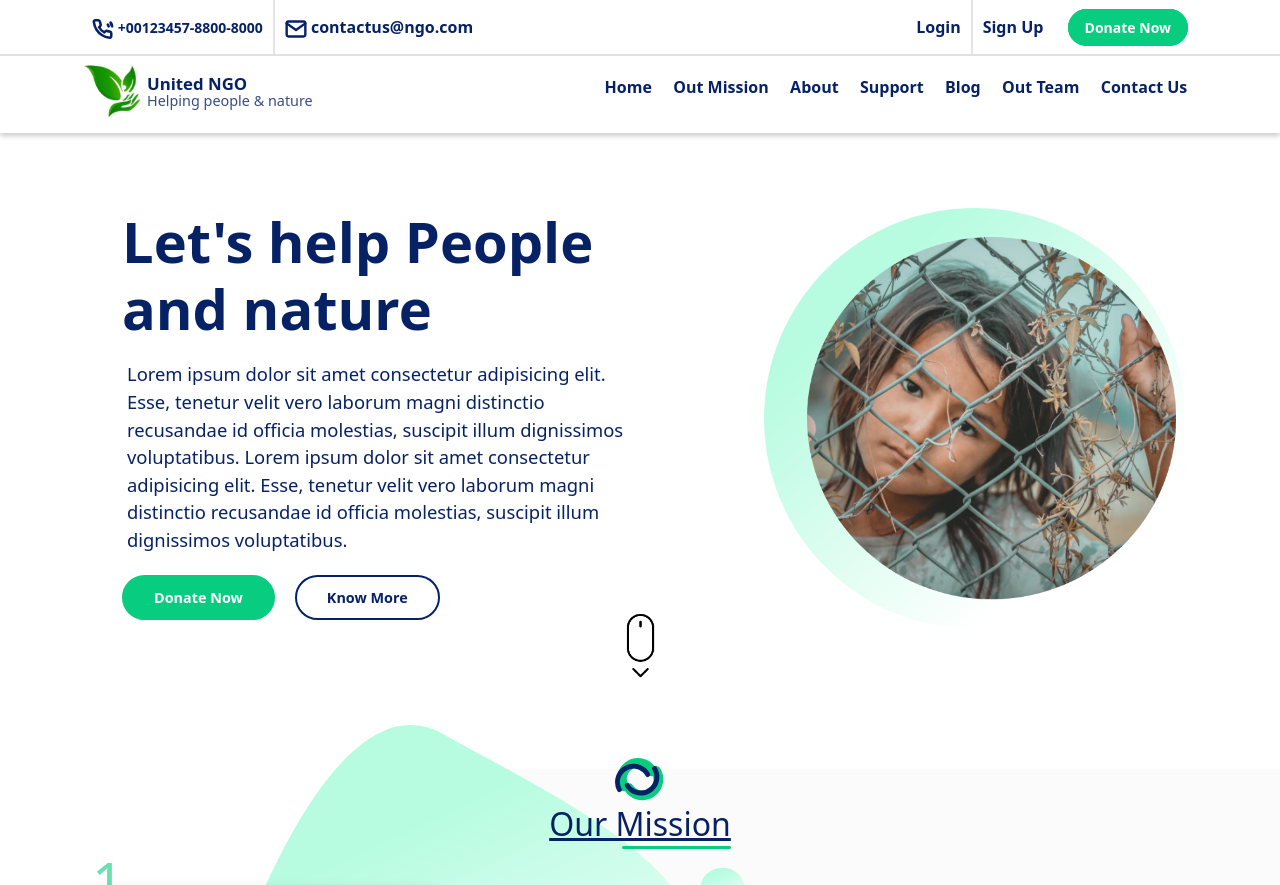
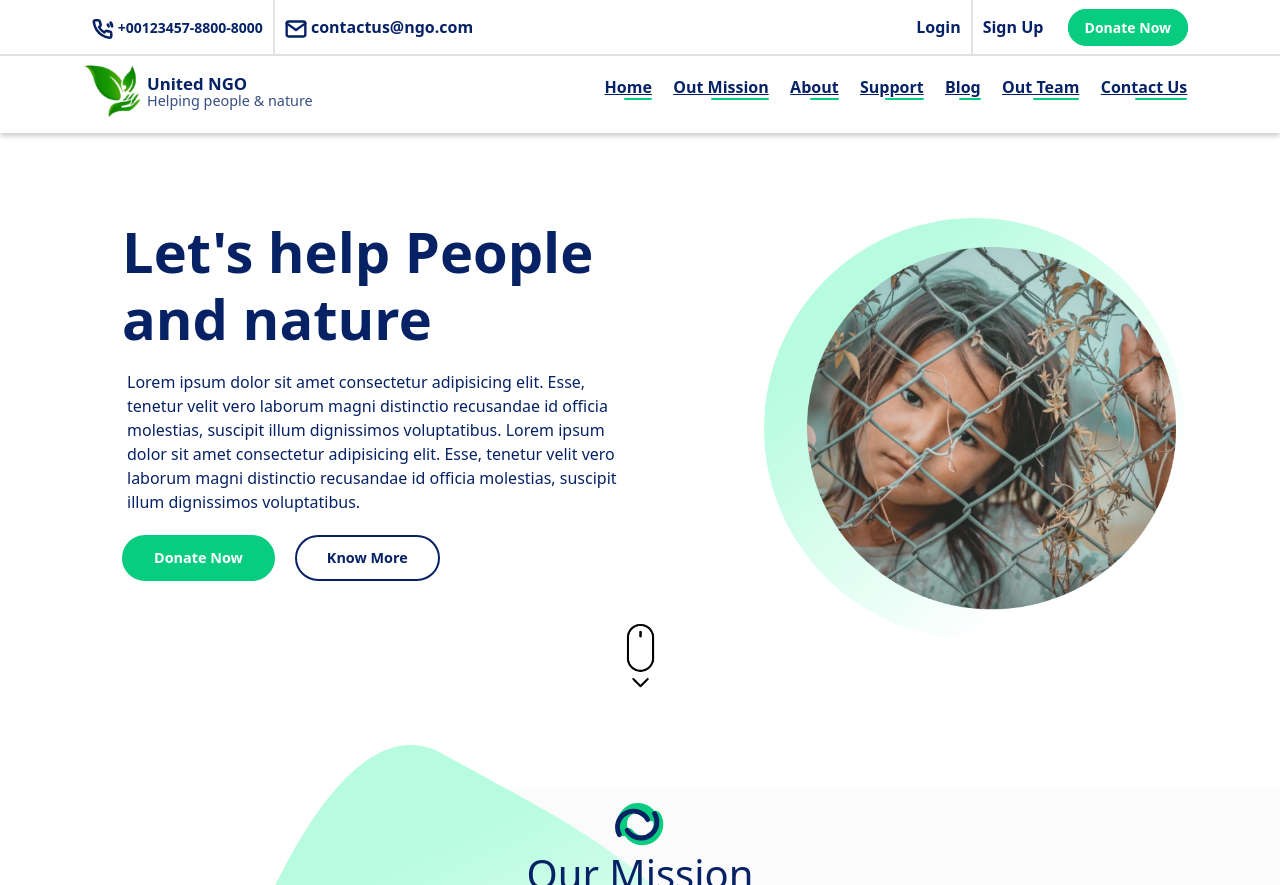
Before and after one commit to hdubey64/Ngo-project, a plain HTML site: page index.html in a window 1280 px wide. Shown: the top 885 px of the page. Drawn offline with nearby package versions, Linux system fonts and the light colour scheme.

Commit message:
Nav  Fixes

```diff
--- a/assets/css/style.css
+++ b/assets/css/style.css
@@ -16,9 +16,11 @@
    box-sizing: 0;
    scroll-behavior: smooth;
 }
+
 section {
-   margin: 15px 0;
+   margin: 25px 0;
    padding: 30px 0;
+   /* height: 100vh; */
 }
 
 header {
@@ -103,13 +105,7 @@ nav {
 .nav-links li {
    list-style: none;
 }
-.nav-links a {
-   font-size: 1rem;
-   text-decoration: none;
-   list-style: none;
-   color: var(--ltGrayColor);
-   font-weight: 700;
-}
+
 .navbar-brand a {
    text-decoration: none;
    color: var(--ltGrayColor);
@@ -120,10 +116,30 @@ nav {
    margin-top: 10px;
    margin-left: 5px;
 }
+.nav-links a {
+   font-size: 1rem;
+   font-weight: 700;
+   color: var(--ltGrayColor);
+   text-decoration: underline;
+   position: relative;
+   margin: 0 auto;
+   width: max-content;
+}
+.nav-links a::before {
+   position: absolute;
+   bottom: -2px;
+   right: 0;
+   content: "";
+   width: 60%;
+   height: 2px;
+   background-color: var(--greenColor);
+   border-radius: 100px;
+}
 .navbar-brand p {
    color: var(--ltBlueColor);
+   font-size: 0.9rem;
    opacity: 0.8;
-   font-size: 0.9rem;
+
    margin-top: -6px;
    margin-left: 5px;
 }
@@ -162,7 +178,7 @@ nav {
       position: absolute;
       left: 0px;
       height: 80vh;
-      top: 20vh;
+      top: 10vh;
       display: flex;
       flex-direction: column;
       align-items: center;
@@ -203,7 +219,7 @@ nav {
 }
 .hero p {
    text-justify: auto;
-   font-size: 1.15rem;
+
    color: var(--ltBlueColor);
    padding: 5px 5px;
 }
@@ -269,10 +285,10 @@ nav {
 
 .section-title {
    text-align: center;
-   /* margin: 40px 0; */
+   margin: 25px 0;
 }
 .section-title h2 {
-   font-size: 2rem;
+   font-size: 2.5rem;
    color: var(--ltBlueColor);
    text-decoration: underline;
    position: relative;
@@ -359,7 +375,6 @@ nav {
 }
 
 .cardCantent p {
-   font-size: 0.8rem;
    font-weight: 500;
    margin: 0;
 
@@ -399,7 +414,7 @@ nav {
 .content-left p {
    width: 70%;
    text-justify: auto;
-   font-size: 1.15rem;
+
    color: var(--ltBlueColor);
 
    padding: 5px 5px 5px 5px;
@@ -424,14 +439,8 @@ nav {
 }
 
 .support {
-   /* height: 45vh; */
    margin: 25px 0 20px 0;
    background-image: url(/assets/images/support/Group\ 148.png);
-   background-repeat: no-repeat;
-   object-fit: cover;
-   display: flex;
-   justify-content: center;
-   align-items: center;
    border-top-left-radius: 4rem;
    border-bottom-right-radius: 4rem;
    padding: 80px 60px;
@@ -450,7 +459,7 @@ nav {
 }
 .support-content p {
    text-justify: auto;
-   font-size: 1.15rem;
+
    color: white;
    font-weight: 600;
 }
@@ -511,7 +520,7 @@ nav {
 }
 .pro-name p {
    color: var(--ltGrayColor);
-   font-size: 0.8rem;
+
    margin-top: 10px;
    margin: 5px 0 0 10px;
    font-weight: 500;
@@ -585,10 +594,11 @@ footer {
    padding: 3px 25px;
    color: white;
    font-size: 13px;
+   margin-left: 0;
 }
 .btn2 {
    margin: 25px 0;
-   padding-left: 75px;
+   padding-left: 25px;
 }
 .read:hover {
    color: white;
```
